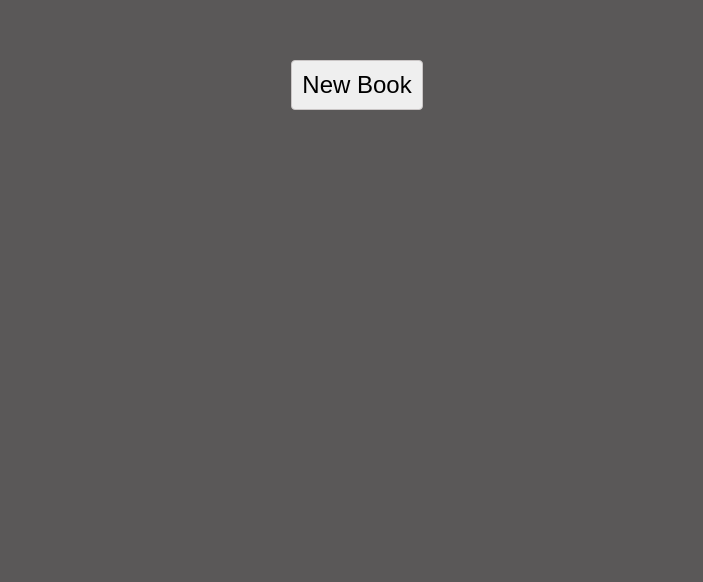
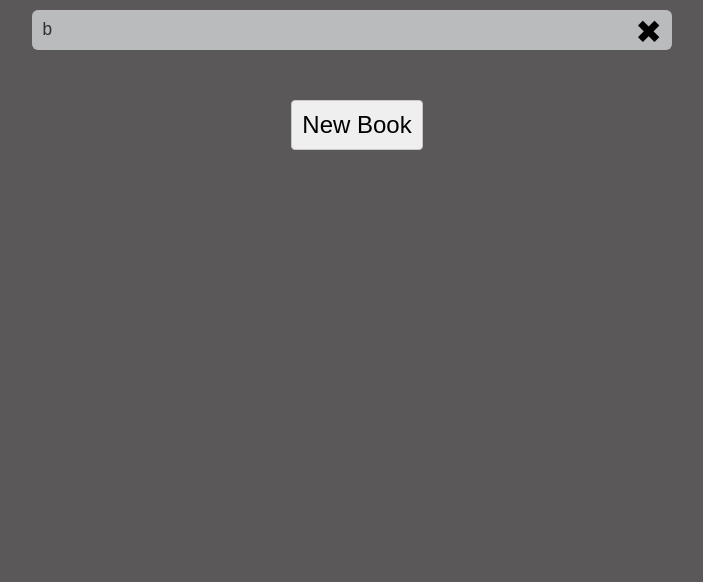
Before and after one commit to preto-phil/Library, a website: page index.html in a window 1280 px wide. Shown: the part 218-800 px from the top of the page, without its empty margins (288-991 px from the left). Drawn offline with Linux system fonts and the light colour scheme.

Commit message:
So many things wrongadd .sigh*

```diff
--- a/js.js
+++ b/js.js
@@ -1,4 +1,6 @@
-let myLibrary = [];
+let myLibrary = ['a', 'b'];
+
+bookLoop();
 
 /* // Book Constructor
 function Book(title, author, pages) {
@@ -42,6 +44,7 @@ function bookLoop() {
   let list = document.getElementById("list");
 
   myLibrary.forEach((item) => {
+
     createDiv.innerText = item;
     list.append(createDiv);
   })
--- a/style.css
+++ b/style.css
@@ -177,6 +177,8 @@ button:active {
   grid-template-rows: 1fr;
   grid-template-columns: 1fr;
   gap: 10px;
+
+  position: relative;
 }
 
 .content-grid > div {
@@ -186,3 +188,17 @@ button:active {
   color: rgb(51, 47, 47);
   font-size: 1.1rem;
 }
+
+.content-grid > div::after {
+  content: "✖";
+  color: rgb(0, 0, 0);
+  font-size: 2rem;
+  position: absolute;
+  padding: 5px 10px;
+  right: 0px;
+  top: -2px;
+}
+
+.content-grid > div:hover::after{
+  color: rgb(255, 0, 0);
+}
```
